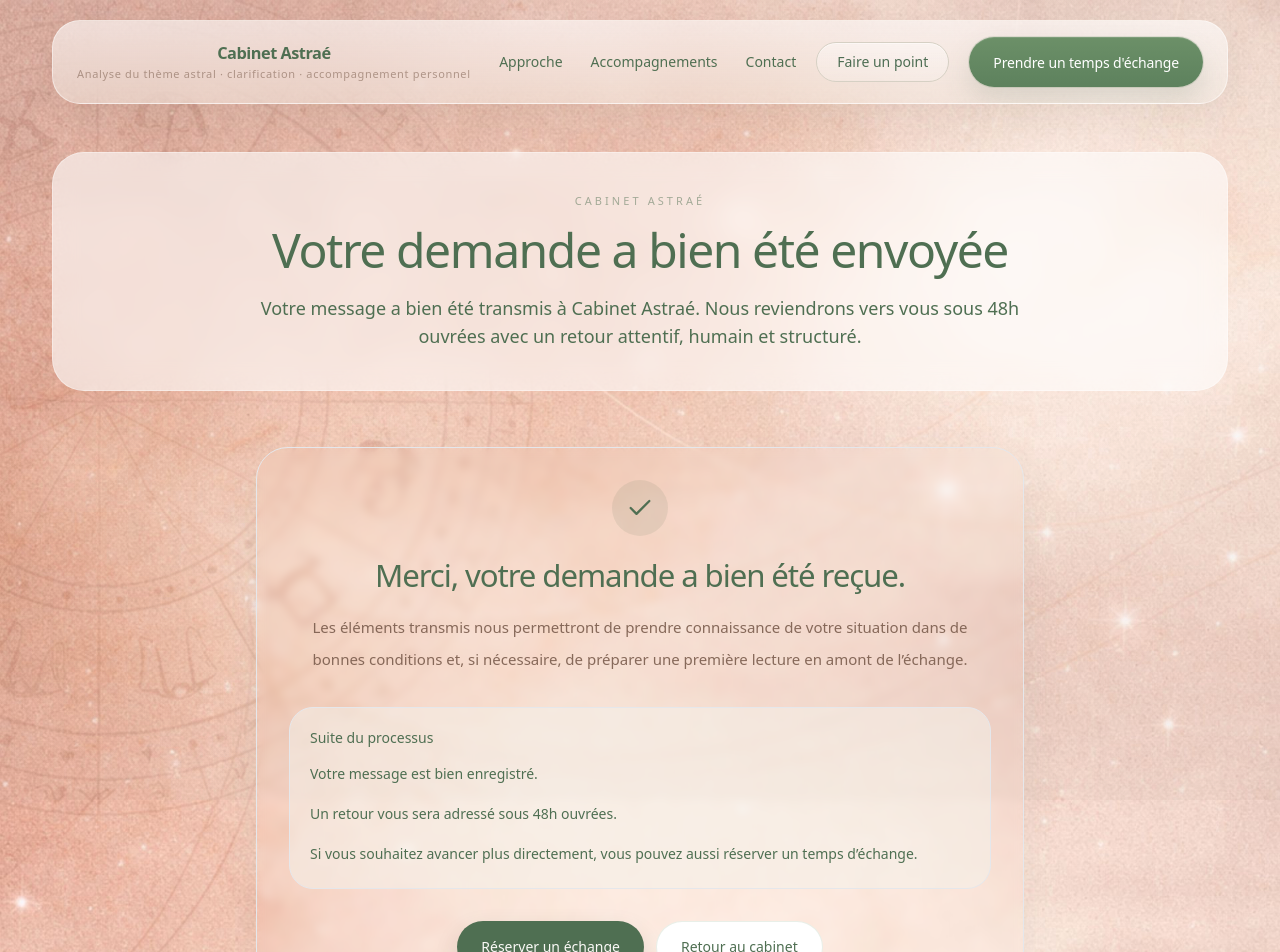
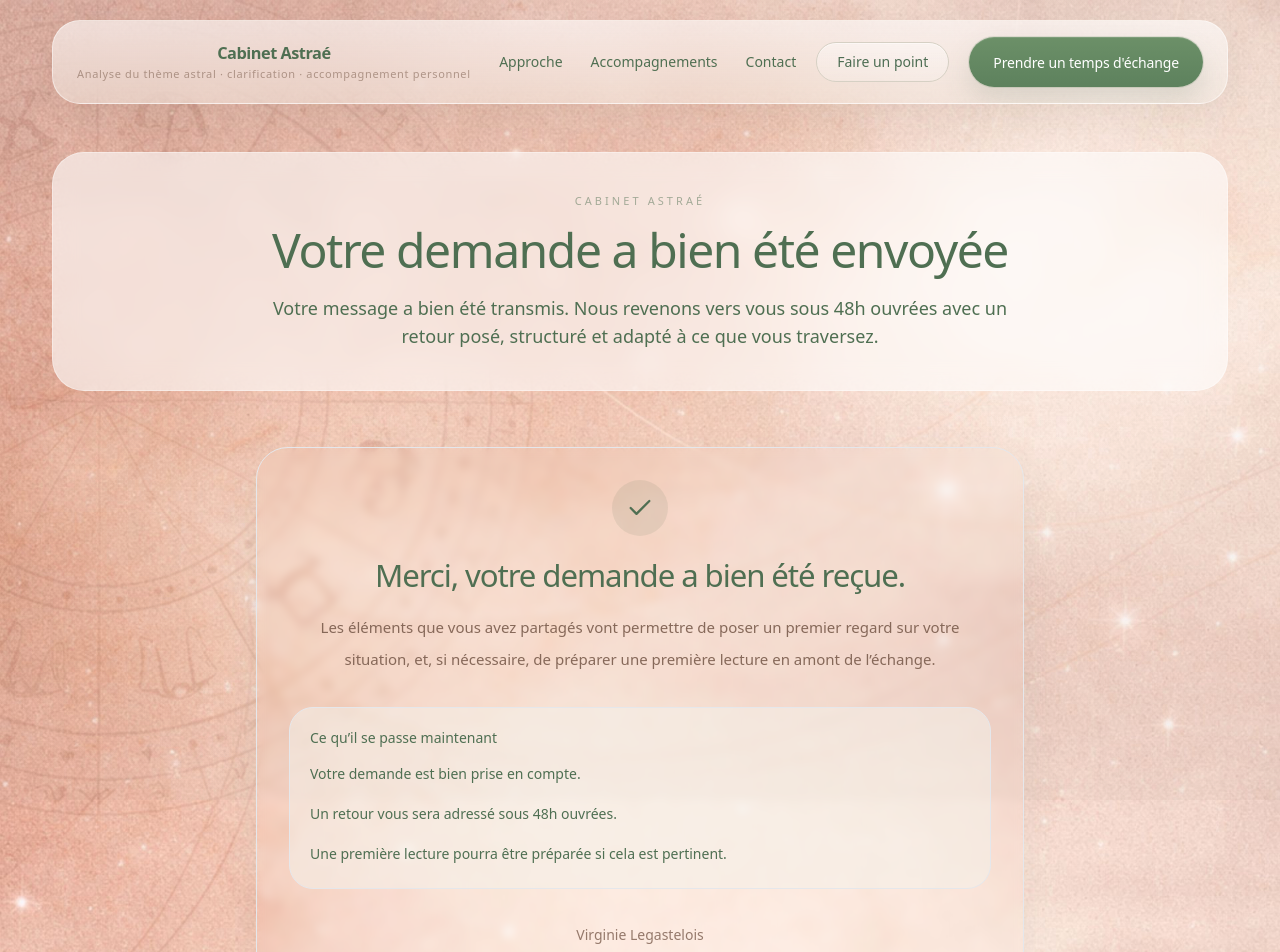
Before and after one commit to arnaudcrestey/cabinet-astrae, a Next.js app: page /demande-envoyee in a window 1280 px wide. Shown: the top 952 px of the page. Built offline with nearby package versions, Linux system fonts and the light colour scheme.

Commit message:
Update page.tsx

```diff
--- a/app/demande-envoyee/page.tsx
+++ b/app/demande-envoyee/page.tsx
@@ -5,10 +5,11 @@ export default function DemandeEnvoyeePage() {
   return (
     <PageFrame
       title="Votre demande a bien été envoyée"
-      intro="Votre message a bien été transmis à Cabinet Astraé. Nous reviendrons vers vous sous 48h ouvrées avec un retour attentif, humain et structuré."
+      intro="Votre message a bien été transmis. Nous revenons vers vous sous 48h ouvrées avec un retour posé, structuré et adapté à ce que vous traversez."
     >
       <div className="mx-auto max-w-3xl">
         <section className="rounded-[2rem] border border-sage/22 bg-white/88 p-6 text-center shadow-[0_18px_45px_rgba(69,89,72,0.08)] backdrop-blur-sm sm:p-8">
+
           <div className="mx-auto flex h-14 w-14 items-center justify-center rounded-full bg-pine/10 text-pine">
             <svg
               viewBox="0 0 24 24"
@@ -29,24 +30,28 @@ export default function DemandeEnvoyeePage() {
           </h2>
 
           <p className="mx-auto mt-4 max-w-2xl text-[15px] leading-8 text-umber/90">
-            Les éléments transmis nous permettront de prendre connaissance de
-            votre situation dans de bonnes conditions et, si nécessaire, de
-            préparer une première lecture en amont de l’échange.
+            Les éléments que vous avez partagés vont permettre de poser un premier regard sur votre situation,
+            et, si nécessaire, de préparer une première lecture en amont de l’échange.
           </p>
 
           <div className="mt-8 rounded-[1.5rem] border border-sage/16 bg-sand/55 p-5 text-left">
-            <p className="text-sm font-medium text-pine">Suite du processus</p>
+            <p className="text-sm font-medium text-pine">Ce qu’il se passe maintenant</p>
+
             <ul className="mt-3 space-y-3 text-sm leading-7 text-umber/88">
-              <li>Votre message est bien enregistré.</li>
+              <li>Votre demande est bien prise en compte.</li>
               <li>Un retour vous sera adressé sous 48h ouvrées.</li>
-              <li>
-                Si vous souhaitez avancer plus directement, vous pouvez aussi
-                réserver un temps d’échange.
-              </li>
+              <li>Une première lecture pourra être préparée si cela est pertinent.</li>
             </ul>
           </div>
 
+          {/* Signature humaine */}
+          <p className="mt-8 text-sm leading-7 text-umber/80">
+            Virginie Legastelois<br />
+            Cabinet Astraé
+          </p>
+
           <div className="mt-8 flex flex-col items-center justify-center gap-3 sm:flex-row">
+
             <Link
               href="/reservation"
               className="inline-flex min-h-[52px] items-center justify-center rounded-full bg-pine px-6 py-3 text-sm font-medium text-ivory shadow-[0_10px_24px_rgba(46,62,53,0.14)] transition hover:opacity-95"
@@ -60,6 +65,7 @@ export default function DemandeEnvoyeePage() {
             >
               Retour au cabinet
             </Link>
+
           </div>
         </section>
       </div>
```
